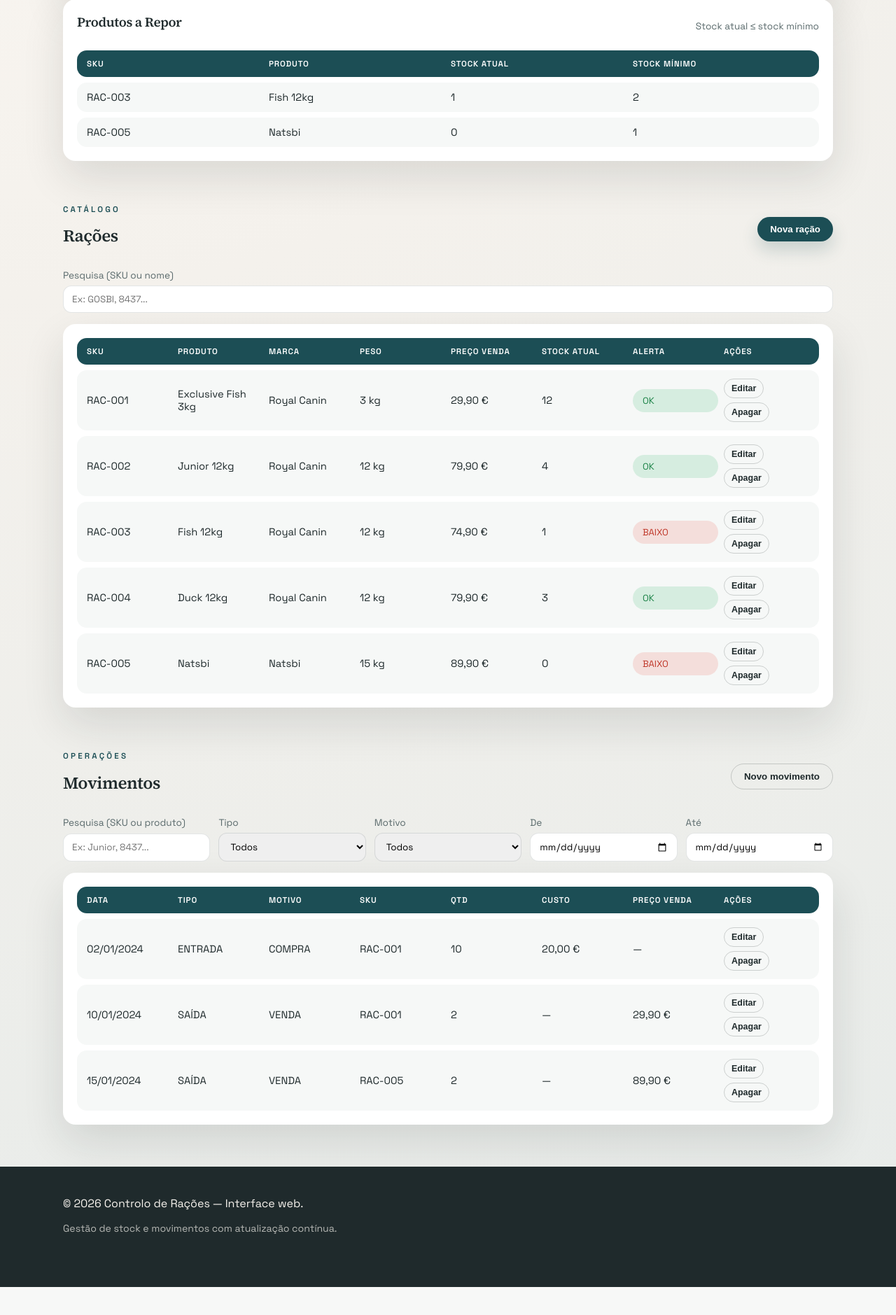
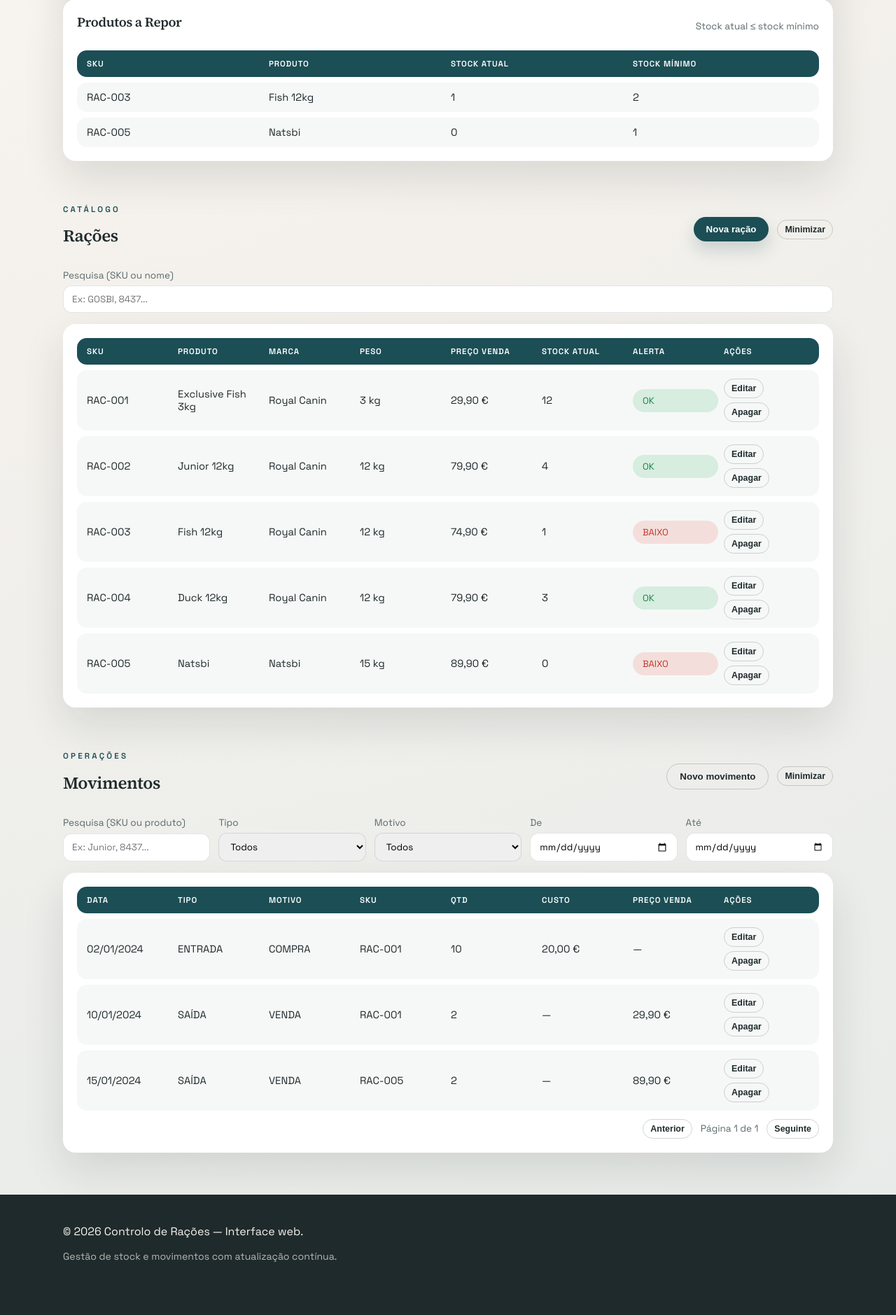
Before and after one commit to ricardoguimaraes2021/dogland-pvl, a PHP site: page / in a window 1280 px wide. Shown: the part 967-2846 px from the top of the page at 70% size. Before the commit the page ends 2806 px from the top, so only its background shows below. Run offline with PHP 8.4, Linux system fonts and the light colour scheme.

Commit message:
Adiciona colapso de secções, paginação e ações rápidas

```diff
--- a/app.js
+++ b/app.js
@@ -8,6 +8,8 @@ const state = {
     lucro: 0,
     lastUpdated: null,
   },
+  movPage: 1,
+  movPageSize: 10,
 };
 
 const API_BASE = "https://dimgrey-cattle-295935.hostingersite.com/api";
@@ -58,6 +60,9 @@ const ui = {
   btnDashMes: byId("btn-dashboard-mes"),
   btnDashLimpar: byId("btn-dashboard-limpar"),
   cardConsumoHint: byId("card-consumo-hint"),
+  movPagePrev: byId("mov-page-prev"),
+  movPageNext: byId("mov-page-next"),
+  movPageInfo: byId("mov-page-info"),
 };
 
 const sampleData = {
@@ -247,7 +252,8 @@ function render() {
   renderTable(ui.restockTable, restock, restockRow);
   renderTable(ui.stockTable, getStockList(), stockRow);
   renderTable(ui.racoesTable, getFilteredRacoes(), racaoRow);
-  renderTable(ui.movimentosTable, getFilteredMovimentos(), movimentoRow);
+  renderTable(ui.movimentosTable, getPagedMovimentos(), movimentoRow);
+  updateMovPagination();
 }
 
 function getStockList() {
@@ -320,6 +326,22 @@ function getFilteredMovimentos() {
 
     return true;
   });
+}
+
+function getPagedMovimentos() {
+  const list = getFilteredMovimentos();
+  const start = (state.movPage - 1) * state.movPageSize;
+  return list.slice(start, start + state.movPageSize);
+}
+
+function updateMovPagination() {
+  if (!ui.movPageInfo) return;
+  const total = getFilteredMovimentos().length;
+  const totalPages = Math.max(1, Math.ceil(total / state.movPageSize));
+  if (state.movPage > totalPages) state.movPage = totalPages;
+  ui.movPageInfo.textContent = `Página ${state.movPage} de ${totalPages}`;
+  if (ui.movPagePrev) ui.movPagePrev.disabled = state.movPage <= 1;
+  if (ui.movPageNext) ui.movPageNext.disabled = state.movPage >= totalPages;
 }
 
 function openModal(title, fields, onSubmit) {
@@ -406,8 +428,14 @@ const filterInputs = [
 ];
 filterInputs.forEach((input) => {
   if (!input) return;
-  input.addEventListener("input", () => render());
-  input.addEventListener("change", () => render());
+  input.addEventListener("input", () => {
+    state.movPage = 1;
+    render();
+  });
+  input.addEventListener("change", () => {
+    state.movPage = 1;
+    render();
+  });
 });
 
 if (ui.btnDashMes) {
@@ -425,9 +453,43 @@ if (ui.btnDashLimpar) {
   ui.btnDashLimpar.addEventListener("click", () => {
     if (ui.filtroDashDe) ui.filtroDashDe.value = "";
     if (ui.filtroDashAte) ui.filtroDashAte.value = "";
+    state.movPage = 1;
     render();
   });
 }
+
+if (ui.movPagePrev) {
+  ui.movPagePrev.addEventListener("click", () => {
+    state.movPage = Math.max(1, state.movPage - 1);
+    render();
+  });
+}
+
+if (ui.movPageNext) {
+  ui.movPageNext.addEventListener("click", () => {
+    state.movPage += 1;
+    render();
+  });
+}
+
+document.querySelectorAll(".section__toggle").forEach((btn) => {
+  btn.addEventListener("click", () => {
+    const target = document.querySelector(btn.dataset.target);
+    if (!target) return;
+    const content = target.querySelector(".section__content");
+    if (!content) return;
+    const collapsed = content.classList.toggle("is-collapsed");
+    btn.textContent = collapsed ? "Expandir" : "Minimizar";
+  });
+});
+
+document.querySelectorAll("[data-action]").forEach((btn) => {
+  btn.addEventListener("click", () => {
+    const action = btn.dataset.action;
+    if (action === "quick-mov" && ui.btnNovoMovimento) ui.btnNovoMovimento.click();
+    if (action === "quick-racao" && ui.btnNovaRacao) ui.btnNovaRacao.click();
+  });
+});
 
 ui.btnNovaRacao.addEventListener("click", () => {
   openModal("Nova ração", [
--- a/assets/styles.css
+++ b/assets/styles.css
@@ -122,6 +122,17 @@ p {
   justify-content: space-between;
   gap: 16px;
   margin-bottom: 20px;
+}
+
+.section__actions {
+  display: flex;
+  align-items: center;
+  gap: 12px;
+  flex-wrap: wrap;
+}
+
+.section__content.is-collapsed {
+  display: none;
 }
 
 .cards {
@@ -256,6 +267,16 @@ p {
   flex-wrap: wrap;
 }
 
+.pagination {
+  display: flex;
+  align-items: center;
+  justify-content: flex-end;
+  gap: 12px;
+  margin-top: 12px;
+  font-size: 0.85rem;
+  color: var(--muted);
+}
+
 .btn:hover {
   transform: translateY(-2px);
 }
--- a/index.html
+++ b/index.html
@@ -15,11 +15,12 @@
     <div class="container hero__content">
       <div>
         <p class="eyebrow">Gestão simples de stock e movimentos</p>
-        <h1>Controlo de Rações</h1>
-        <p class="lead">Uma interface web leve para gerir rações, movimentos e indicadores-chave em tempo real.</p>
         <div class="hero__actions">
+          <button class="btn btn--primary" data-action="quick-mov">Novo movimento</button>
+          <button class="btn btn--ghost" data-action="quick-racao">Nova ração</button>
           <button class="btn btn--primary" data-scroll="#dashboard">Ver dashboard</button>
           <button class="btn btn--ghost" data-scroll="#movimentos">Registar movimento</button>
+          <button class="btn btn--ghost" data-scroll="#racoes">Ver rações</button>
         </div>
       </div>
       <div class="hero__card">
@@ -47,8 +48,12 @@
           <p class="eyebrow">Resumo</p>
           <h2>Dashboard</h2>
         </div>
-        <div class="pill">Atualização: <span id="last-updated">--</span></div>
+        <div class="section__actions">
+          <div class="pill">Atualização: <span id="last-updated">--</span></div>
+          <button class="btn btn--ghost btn--sm section__toggle" data-target="#dashboard">Minimizar</button>
+        </div>
       </div>
+      <div class="section__content">
       <div class="filters">
         <div class="field">
           <label for="filtro-dashboard-de">De</label>
@@ -111,6 +116,7 @@
           </div>
         </div>
       </div>
+      </div>
     </section>
 
     <section id="racoes" class="section">
@@ -119,8 +125,12 @@
           <p class="eyebrow">Catálogo</p>
           <h2>Rações</h2>
         </div>
-        <button class="btn btn--primary" id="btn-nova-racao">Nova ração</button>
+        <div class="section__actions">
+          <button class="btn btn--primary" id="btn-nova-racao">Nova ração</button>
+          <button class="btn btn--ghost btn--sm section__toggle" data-target="#racoes">Minimizar</button>
+        </div>
       </div>
+      <div class="section__content">
       <div class="filters">
         <div class="field">
           <label for="filtro-racoes-texto">Pesquisa (SKU ou nome)</label>
@@ -141,6 +151,7 @@
           </div>
         </div>
       </div>
+      </div>
     </section>
 
     <section id="movimentos" class="section">
@@ -149,8 +160,12 @@
           <p class="eyebrow">Operações</p>
           <h2>Movimentos</h2>
         </div>
-        <button class="btn btn--ghost" id="btn-novo-movimento">Novo movimento</button>
+        <div class="section__actions">
+          <button class="btn btn--ghost" id="btn-novo-movimento">Novo movimento</button>
+          <button class="btn btn--ghost btn--sm section__toggle" data-target="#movimentos">Minimizar</button>
+        </div>
       </div>
+      <div class="section__content">
       <div class="filters">
         <div class="field">
           <label for="filtro-movimentos-texto">Pesquisa (SKU ou produto)</label>
@@ -196,6 +211,12 @@
             <span>Ações</span>
           </div>
         </div>
+        <div class="pagination" id="movimentos-pagination">
+          <button class="btn btn--ghost btn--sm" id="mov-page-prev">Anterior</button>
+          <span id="mov-page-info">Página 1</span>
+          <button class="btn btn--ghost btn--sm" id="mov-page-next">Seguinte</button>
+        </div>
+      </div>
       </div>
     </section>
   </main>
```
